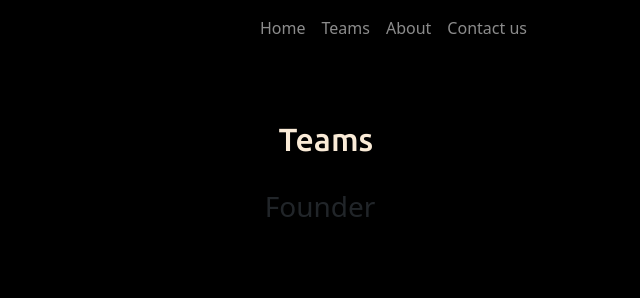
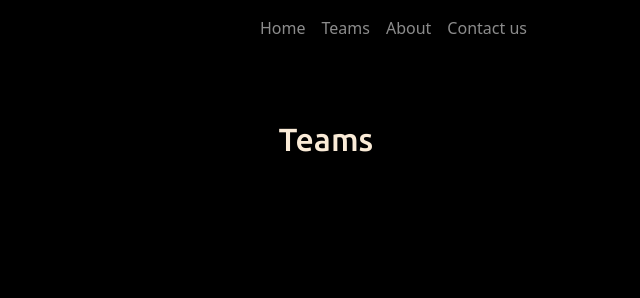
Before and after one commit to knrahul/web1, a plain HTML site: page index.html in a window 1280 px wide. Shown: the top 298 px of the page, 314-954 px from the left. Drawn offline with nearby package versions, Linux system fonts and the light colour scheme.

Commit message:
Update index.html

```diff
--- a/index.html
+++ b/index.html
@@ -45,12 +45,6 @@
     </nav>
     <div id="Teams">
         <h4 class="text color1 brand-font">Teams</h4>
-        <div class="mx-5">
-          <div class="justify-items-center px-3 ps-md-1 cluster-card mb-4 container">
-            <h3 class="text-center pt-4 pb-4 cluster-name">Founder</h3>
-            <div></div>
-          </div>
-        </div>
     </div>
     <div id="about">
         <h3 class="brand-font color1">Material Base SASTRA</h4>
```
